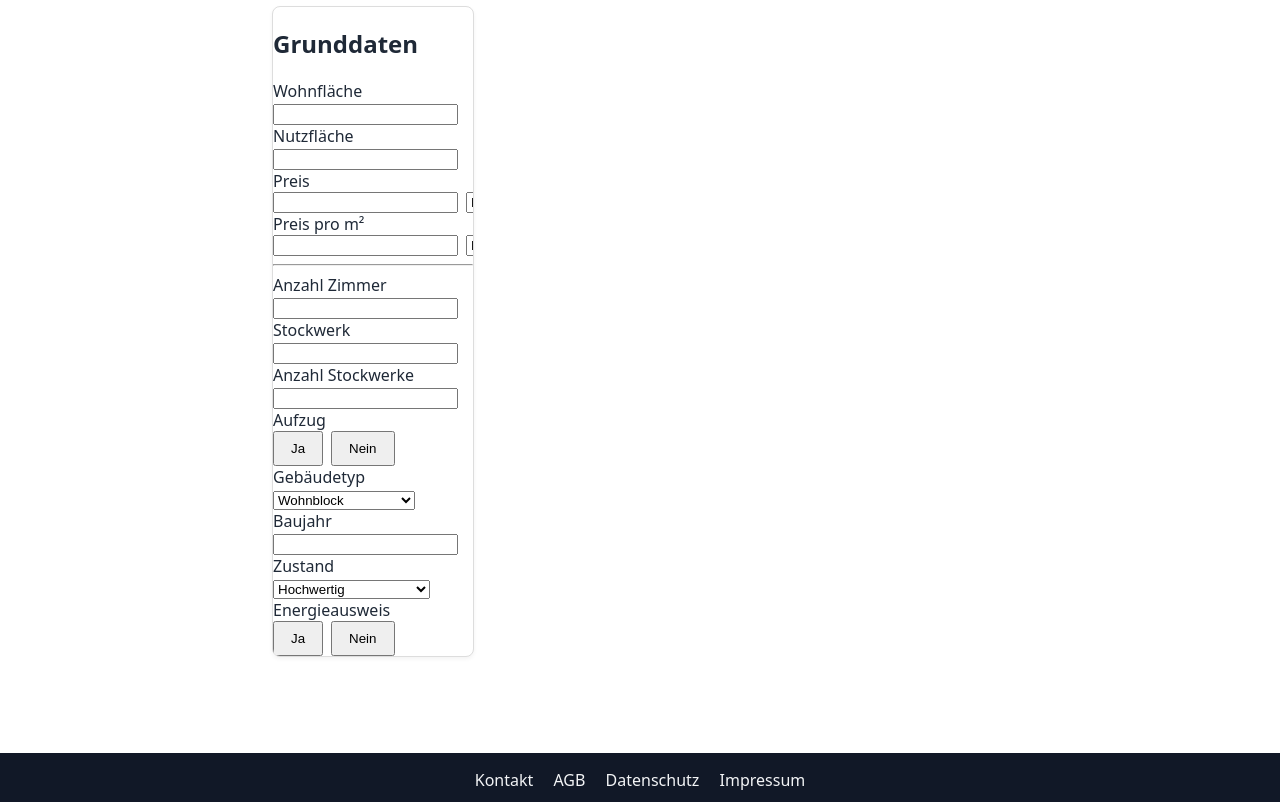
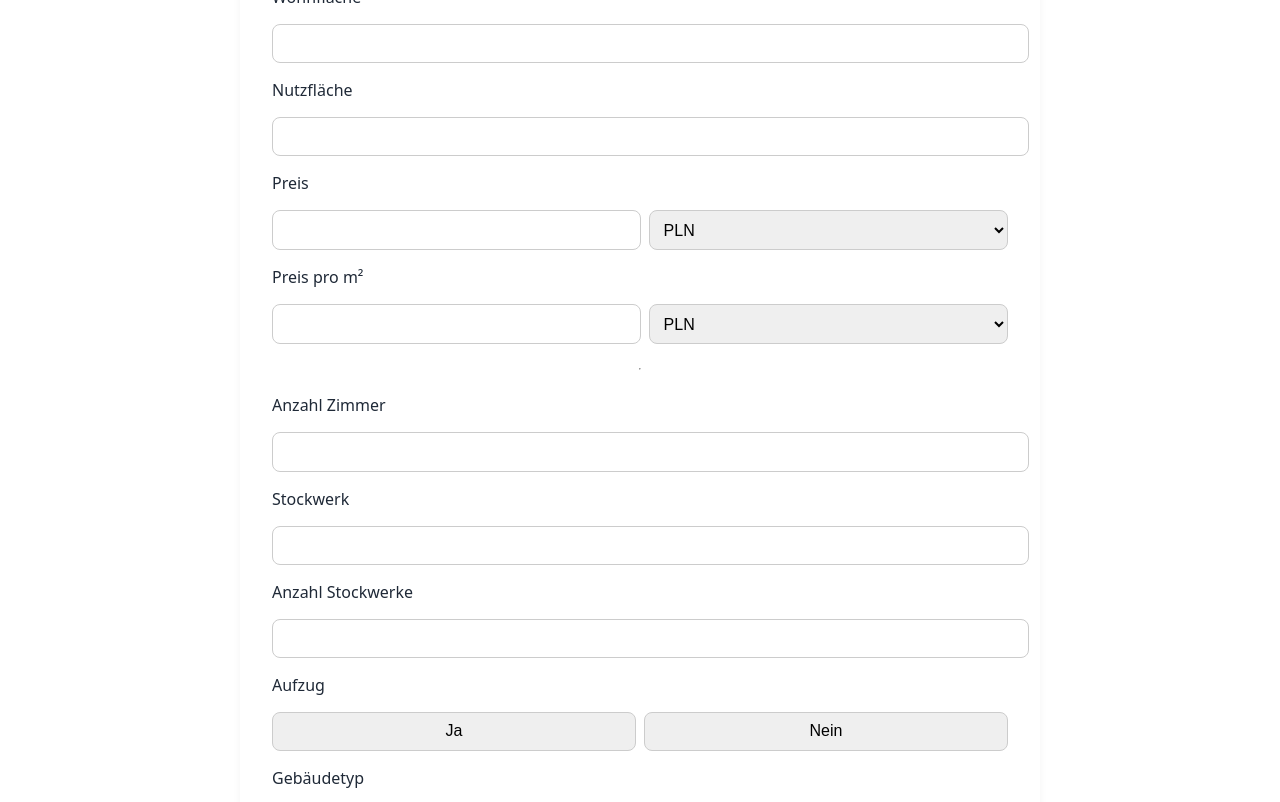
Before and after one commit to karolkow7/residare-new, a plain HTML site: page verkauf-wohnung.html in a window 1280 px wide. Shown: the part 240-1042 px from the top of the page. Drawn offline with Linux system fonts and the light colour scheme.

Commit message:
Add files via upload

```diff
--- a/verkauf-wohnung.html
+++ b/verkauf-wohnung.html
@@ -120,6 +120,34 @@
   }
 </style>
 <link href="https://cdnjs.cloudflare.com/ajax/libs/font-awesome/6.5.0/css/all.min.css" rel="stylesheet"/>
+
+<style>
+  .form-card {
+    max-width: 1600px;
+    background: #fff;
+    border-radius: 16px;
+    padding: 2rem;
+    margin: 2rem auto;
+    box-shadow: 0 2px 8px rgba(0,0,0,0.05);
+  }
+  .form-card h2 {
+    font-size: 1.4rem;
+    margin-bottom: 1rem;
+  }
+  .form-block {
+    display: flex;
+    flex-direction: column;
+    gap: 1rem;
+  }
+  input, select, textarea, button {
+    border-radius: 8px;
+    border: 1px solid #ccc;
+    padding: 0.6rem;
+    font-size: 1rem;
+    width: 100%;
+  }
+  textarea { resize: vertical; }
+</style>
 </head>
 <body style="background-color: white; color: #1f2937;">
 <button class="hamburger" onclick="document.getElementById('sidebar').classList.toggle('open')">☰</button>
@@ -146,11 +174,8 @@
 </select>
 </div>
 </header>
-<main style="max-width: 800px; margin: 4rem auto; padding: 0 1rem;"><div class="form-wrapper" style="max-width: 900px; margin: auto; padding: 2rem;">
-<h1>Wohnung verkaufen</h1>
-<section class="card">
-<h2>Grunddaten</h2>
-<div class="form-block">
+<main style="max-width: 800px; margin: 4rem auto; padding: 0 1rem;">
+<section class="form-card"><h2>Grunddaten</h2><div class="form-block">
 <label>Wohnfläche</label><input type="number"/>
 <label>Nutzfläche</label><input type="number"/>
 <label>Preis</label><div style="display:flex; gap:0.5rem;"><input type="number"/><select><option>PLN</option><option>EUR</option></select></div>
@@ -159,40 +184,50 @@
 <label>Anzahl Zimmer</label><input type="number"/>
 <label>Stockwerk</label><input type="text"/>
 <label>Anzahl Stockwerke</label><input type="number"/>
-<label>Aufzug</label>
-<div style="display:flex; gap:0.5rem;">
-<button style="padding:0.5rem 1rem;" type="button">Ja</button>
-<button style="padding:0.5rem 1rem;" type="button">Nein</button>
-</div>
-<label>Gebäudetyp</label>
-<select>
-<option>Wohnblock</option>
-<option>Mehrfamilienhaus</option>
-<option>Freistehendes Haus</option>
-<option>Altbau</option>
-<option>Apartmenthaus</option>
-<option>Loft</option>
-<option>Residenz</option>
-</select>
+<label>Aufzug</label><div style="display:flex; gap:0.5rem;"><button>Ja</button><button>Nein</button></div>
+<label>Gebäudetyp</label><select><option>Wohnblock</option><option>Mehrfamilienhaus</option><option>Freistehendes Haus</option><option>Altbau</option><option>Apartmenthaus</option><option>Loft</option><option>Residenz</option></select>
 <label>Baujahr</label><input type="text"/>
-<label>Zustand</label>
-<select>
-<option>Hochwertig</option>
-<option>Sehr gut</option>
-<option>Gut</option>
-<option>Auffrischungsbedürftig</option>
-<option>Renovierungsbedürftig</option>
-<option>Neubau (unfertig)</option>
-<option>Neu &amp; bezugsfertig</option>
-</select>
-<label>Energieausweis</label>
-<div style="display:flex; gap:0.5rem;">
-<button style="padding:0.5rem 1rem;" type="button">Ja</button>
-<button style="padding:0.5rem 1rem;" type="button">Nein</button>
-</div>
-</div>
-</section>
-</div></main>
+<label>Zustand</label><select><option>Hochwertig</option><option>Sehr gut</option><option>Gut</option><option>Auffrischungsbedürftig</option><option>Renovierungsbedürftig</option><option>Neubau (unfertig)</option><option>Neu &amp; bezugsfertig</option></select>
+<label>Energieausweis</label><div style="display:flex; gap:0.5rem;"><button>Ja</button><button>Nein</button></div>
+</div></section>
+<section class="form-card"><h2>Weitere Angaben</h2><div class="form-block">
+<label>Ort</label><input placeholder="z. B. Danzig" type="text"/>
+<label>Beschreibung</label><textarea placeholder="Beschreibung der Immobilie" rows="4"></textarea>
+<label>Verfügbarkeit</label><select><option>Sofort</option><option>Nach Vereinbarung</option><option>Genaues Datum</option></select>
+<label>Eigentumsform</label><select><option>Eigentum</option><option>Genossenschaft</option><option>Andere</option></select>
+<label>Grundbuch vorhanden</label><div><button>Ja</button><button>Nein</button></div>
+<label>Hausgeld</label><div style="display:flex; gap:0.5rem;"><input type="number"/><select><option>PLN</option><option>EUR</option></select></div>
+<div><input type="checkbox"/> Als Büro nutzbar</div>
+<div><input type="checkbox"/> Tausch möglich</div>
+<label>Balkon</label><div><button>Ja</button><button>Nein</button></div>
+<label>Keller</label><div><button>Ja</button><button>Nein</button></div>
+<label>Garten</label><div><button>Ja</button><button>Nein</button></div>
+<label>Dachboden</label><div><button>Ja</button><button>Nein</button></div>
+<label>Stellplatz</label><div><button>Ja</button><button>Nein</button></div>
+<label>Einbauküche</label><div><button>Ja</button><button>Nein</button></div>
+<label>Möbliert</label><div><button>Ja</button><button>Nein</button><button>Teilweise</button></div>
+<label>Haushaltsgeräte</label><div><button>Ja</button><button>Nein</button><button>Teilweise</button></div>
+<label>Anzahl der Etagen</label><select><option>1</option><option>2</option></select>
+<label>Anzahl Badezimmer</label><select><option>1</option><option>2</option></select>
+<label>Badezimmerausstattung</label><select><option>Badewanne</option><option>Dusche</option><option>Bidet</option><option>Mit Fenster</option></select>
+<label>Bauweise</label><select><option>Neue Technologie</option><option>Traditionell / Ziegel</option><option>Plattenbau</option></select>
+<label>Installationszustand</label><select><option>Neu / Erneuert</option><option>Guter Zustand</option><option>Teilweise erneuert</option><option>Erneuerungsbedürftig</option><option>Nicht verlegt</option></select>
+<label>Fenster</label><select><option>Neu / Erneuert</option><option>Teilweise erneuert</option><option>Erneuerungsbedürftig</option><option>Denkmalgeschützt</option><option>Kunststoff</option><option>Holz</option><option>Aluminium</option></select>
+<label>Heizungsart</label><select><option>Fernwärme</option><option>Eigene Heizung</option><option>Zentralheizung</option><option>Keine Heizung</option><option>Ofen</option><option>Kamin</option><option>Elektro</option><option>Gas</option><option>Öl</option><option>Andere</option></select>
+<label>Wasserzähler</label><div><button>Ja</button><button>Nein</button></div>
+<label>Klimaanlage</label><div><button>Ja</button><button>Nein</button></div>
+<label>Internet</label><div><button>Ja</button><button>Nein</button></div>
+<label>Kabel-TV</label><div><button>Ja</button><button>Nein</button></div>
+<label>Telefon</label><div><button>Ja</button><button>Nein</button></div>
+<hr/>
+<label>Sicherheitsvorkehrungen</label>
+<div><input type="checkbox"/> Sicherheitstür<br/><input type="checkbox"/> Sicherheitsrollos<br/><input type="checkbox"/> Gegensprechanlage / Videofon<br/><input type="checkbox"/> Alarmanlage<br/><input type="checkbox"/> Kameraüberwachung<br/><input type="checkbox"/> Sicherheitsdienst<br/><input type="checkbox"/> Eingezäuntes Gelände</div>
+<label>Behindertengerecht</label><div><button>Ja</button><button>Nein</button></div>
+<label>Umgebungsbebauung</label><select><option>Wohnblocksiedlung</option><option>Einfamilienhaussiedlung</option><option>Lockere Einfamilienhausbebauung</option><option>Grünflächen / Freizeitflächen</option><option>Gewerbeobjekte</option><option>Industrieobjekte</option><option>Unbebautes Gelände</option></select>
+<label>Lautstärke</label><select><option>Ruhig</option><option>Mittelruhig</option><option>Mittel laut</option><option>Laut</option></select>
+<label>Natur in der Umgebung</label><select><option>Wiese</option><option>Wald</option><option>See</option><option>Fluss</option><option>Meer</option><option>Berge</option></select>
+</div></section>
+</main>
 <footer class="footer">
 <nav>
 <a data-i18n="nav.contact" href="kontakt.html">Kontakt</a>
```
